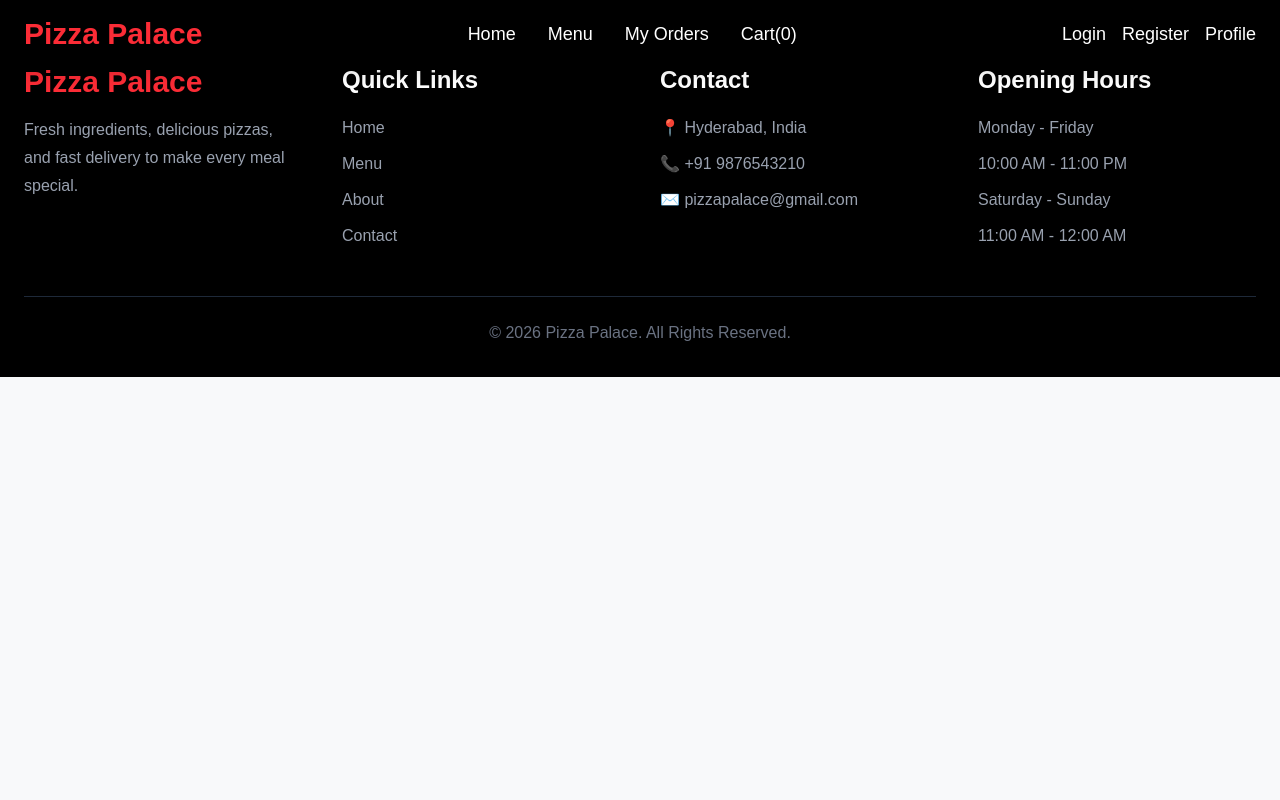
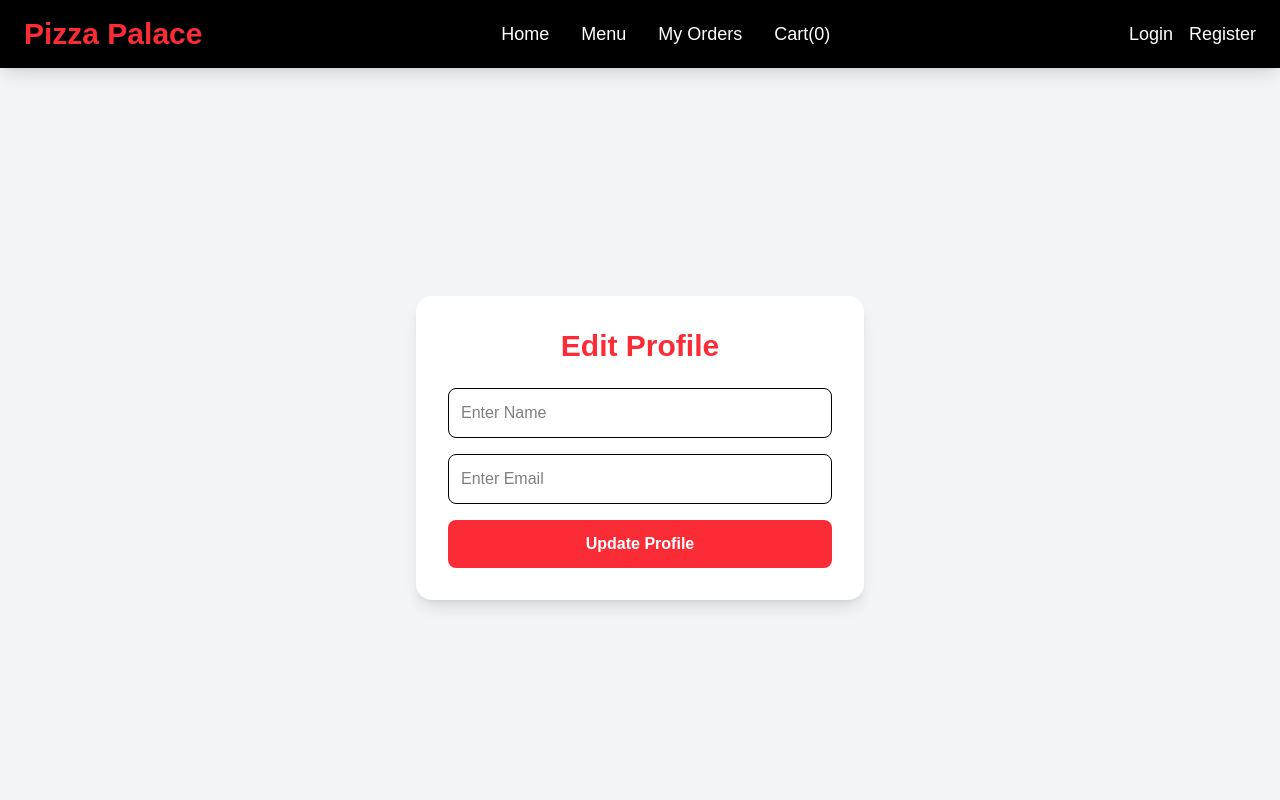
Before and after one commit to MeenaG86/pizza-palace, a React (Vite) app in the folder frontend/: page /edit-profile in a window 1280 px wide. Shown: the top 800 px of the page. Built offline with nearby package versions, Linux system fonts and the light colour scheme.

Commit message:
updated edit profile

```diff
--- a/frontend/src/App.jsx
+++ b/frontend/src/App.jsx
@@ -6,6 +6,7 @@ import Cart from "./pages/Cart"
 import Login from "./pages/Login"
 import Register from "./pages/Register"
 import Profile from "./pages/Profile"
+import EditProfile from "./pages/EditProfile";
 import Checkout from "./pages/Checkout"
 import ManagePizzas from "./pages/admin/ManagePizzas"
 import ManageOrders from "./pages/admin/ManageOrders"
@@ -43,6 +44,8 @@ function App(){
 
         <Route path="/profile" element={<Profile />} />
 
+        <Route path="/edit-profile" element={<EditProfile />} />
+
         <Route path="/my-orders" element={<ProtectedRoute><MyOrders/></ProtectedRoute>}/>
 
         <Route path="/checkout" element={<ProtectedRoute><Checkout /></ProtectedRoute>} />
--- a/frontend/src/components/Navbar.jsx
+++ b/frontend/src/components/Navbar.jsx
@@ -2,6 +2,7 @@ import { Link, useNavigate } from "react-router-dom";
 import { useState } from "react";
 import { FaBars, FaTimes } from "react-icons/fa";
 import { useSelector } from "react-redux";
+import Profile from "../pages/Profile";
 
 function Navbar() {
   const navigate = useNavigate();
@@ -105,7 +106,13 @@ function Navbar() {
 
           {isLoggedIn ? (
             <>
-              <span className="hover:text-red-500 cursor-pointer">
+            {isUser && (
+      <Link to="/profile" className="hover:text-red-500">
+        Profile
+      </Link>
+    )}
+
+              <span >
                 Hi {username}
               </span>
 
@@ -126,7 +133,6 @@ function Navbar() {
                 Register
               </Link>
 
-             <Link to="/profile"className="hover:text-red-500">Profile</Link>
             </>
           )}
 
@@ -185,6 +191,14 @@ function Navbar() {
 
           {isLoggedIn ? (
             <>
+             {isUser && (
+      <Link
+        to="/profile"
+        onClick={() => setMenuOpen(false)}
+      >
+        Profile
+      </Link>
+    )}
               <span>
                 Hi {username}
               </span>
@@ -206,8 +220,6 @@ function Navbar() {
                 Register
               </Link>
 
-              <Link to="/profile"onClick={() => setMenuOpen(false)}>Profile</Link>
-
 
             </>
           )}
--- /dev/null
+++ b/frontend/src/pages/Editprofile.jsx
@@ -0,0 +1,97 @@
+import { useEffect, useState } from "react";
+import { useNavigate } from "react-router-dom";
+import axios from "axios";
+import { API_URL } from "../config";
+
+function EditProfile() {
+  const navigate = useNavigate();
+
+  const [name, setName] = useState("");
+  const [email, setEmail] = useState("");
+
+
+
+  useEffect(() => {
+    const user = JSON.parse(localStorage.getItem("user"));
+
+    if (user) {
+      setName(user.name);
+      setEmail(user.email);
+    }
+  }, []);
+
+  const handleUpdate = async (e) => {
+    e.preventDefault();
+
+    const token = localStorage.getItem("token");
+
+    if (!token) {
+      navigate("/login");
+      return;
+    }
+
+    try {
+      const res = await axios.put(
+        `${API_URL}/api/auth/profile`,
+        {
+          name,
+          email,
+        },
+        {
+          headers: {
+            Authorization: `Bearer ${token}`,
+          },
+        }
+      );
+
+      localStorage.setItem("user", JSON.stringify(res.data.user));
+
+      alert("Profile updated successfully");
+
+      navigate("/profile");
+    } catch (error) {
+      console.log(error);
+      alert("Profile update failed");
+    }
+  };
+
+  return (
+    <div className="min-h-screen bg-gray-100 flex justify-center items-center px-4 pt-24">
+      <form
+        onSubmit={handleUpdate}
+        className="bg-white w-full max-w-md p-8 rounded-2xl shadow-lg"
+      >
+        <h1 className="text-3xl font-bold text-center text-red-500 mb-6">
+          Edit Profile
+        </h1>
+
+        <input
+          type="text"
+          placeholder="Enter Name"
+          value={name}
+          onChange={(e) => setName(e.target.value)}
+          className="w-full border p-3 rounded-lg mb-4"
+          required
+        />
+
+        <input
+          type="email"
+          placeholder="Enter Email"
+          value={email}
+          onChange={(e) => setEmail(e.target.value)}
+          className="w-full border p-3 rounded-lg mb-4"
+          required
+        />
+
+        <button
+          type="submit"
+          className="w-full bg-red-500 text-white py-3 rounded-lg font-semibold hover:bg-red-600"
+        >
+          Update Profile
+        </button>
+      </form>
+    </div>
+  );
+}
+
+export default EditProfile;
--- a/frontend/src/pages/Profile.jsx
+++ b/frontend/src/pages/Profile.jsx
@@ -1,3 +1,4 @@
+import { Link } from "react-router-dom";
 import { useEffect, useState } from "react";
 import axios from "axios";
 import { API_URL } from "../config";
@@ -36,6 +37,13 @@ function Profile() {
             <p className="mb-3">
               <b>Email:</b> {user.email}
             </p>
+              <Link
+    to="/edit-profile"
+    className="inline-block mt-4 bg-red-500 text-white px-5 py-2 rounded-lg hover:bg-red-600"
+  >
+    Edit Profile
+  </Link>
+
           </div>
         ) : (
           <p>Loading profile...</p>
```
